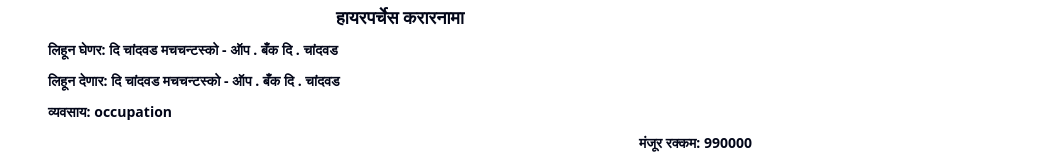
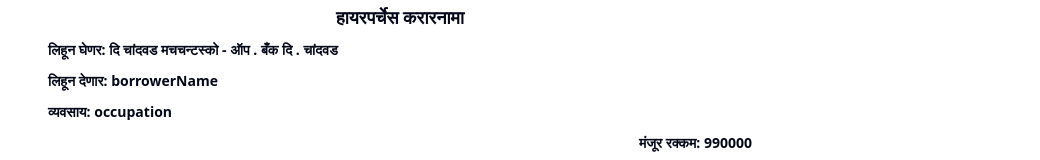
Before and after one commit to zaltemahesh7/loan, a React (Vite) app: page /bank-notice in a window 1280 px wide. Shown: the part 245-405 px from the top of the page, without its empty margins (240-1280 px from the left). Built offline with nearby package versions, Linux system fonts and the light colour scheme.

Commit message:
borrowerName

```diff
--- a/src/components/BankNotice.jsx
+++ b/src/components/BankNotice.jsx
@@ -33,7 +33,7 @@ const BankNotice = () => {
             लिहून घेणर: दि चांदवड मचचन्टस्को - ऑप . बँक दि . चांदवड
           </p>
           <p className=" font-bold mb-2">
-            लिहून देणार: दि चांदवड मचचन्टस्को - ऑप . बँक दि . चांदवड
+            लिहून देणार: {user?.userInfo?.borrowerName}
           </p>
           <p className=" font-bold mb-2">
             व्यवसाय: {user?.userInfo?.occupation}
```
